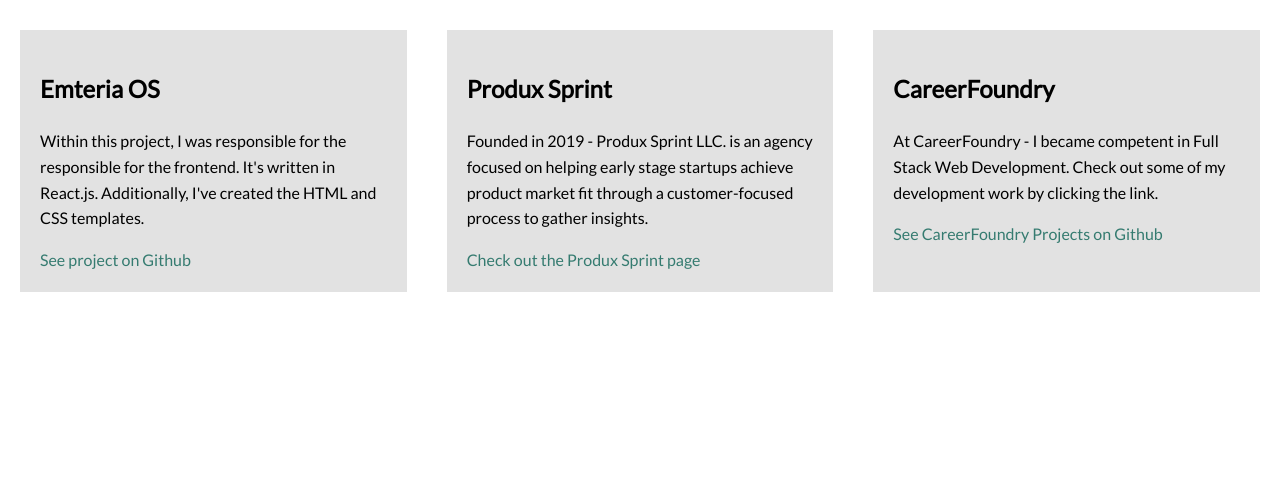
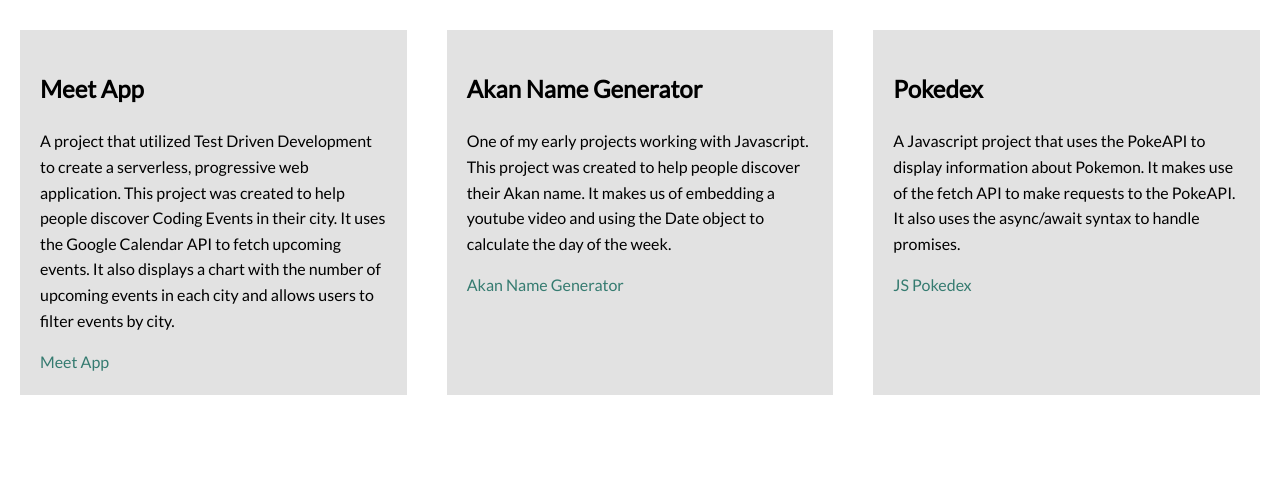
Before and after one commit to jasonduro/Portfolio-Site, a plain HTML site: page projects.html in a window 1280 px wide. Shown: the part 220-719 px from the top of the page. Drawn offline with nearby package versions, Linux system fonts and the light colour scheme.

Commit message:
projects page update

```diff
--- a/projects.html
+++ b/projects.html
@@ -46,31 +46,32 @@
         <div class="grid">
             <!-- Grid items will live here -->
             <div class="grid__item">
-                <h2>Emteria OS</h2>
+                <h2>Meet App</h2>
                 <p>
-                    Within this project, I was responsible for the responsible for the frontend. It's written in
-                    React.js.
-                    Additionally, I've created the HTML and CSS templates.
+                    A project that utilized Test Driven Development to create a serverless, progressive web application.
+                    This project was created to help people discover
+                    Coding Events in their city. It uses the Google Calendar API to fetch upcoming events. It also
+                    displays a chart with the number of upcoming events in each city and allows users to filter events
+                    by city.
                 </p>
-                <a href="#">See project on Github</a>
+                <a href="https://jasonduro.github.io/meet/">Meet App</a>
             </div>
             <div class="grid__item">
-                <h2>Produx Sprint</h2>
+                <h2>Akan Name Generator</h2>
                 <p>
-                    Founded in 2019 - Produx Sprint LLC. is an agency focused on helping early stage startups achieve
-                    product market
-                    fit through a customer-focused process to gather insights.
+                    One of my early projects working with Javascript. This project was created to help people discover
+                    their Akan name. It makes us of embedding a youtube video and using the Date object to calculate the
+                    day of the week.
                 </p>
-                <a href="#">Check out the Produx Sprint page</a>
+                <a href="https://jasonduro.github.io/akan_name_generator/">Akan Name Generator</a>
             </div>
             <div class="grid__item">
-                <h2>CareerFoundry</h2>
+                <h2>Pokedex</h2>
                 <p>
-                    At CareerFoundry - I became competent in Full Stack Web Development. Check out some of my
-                    development work by clicking
-                    the link.
+                    A Javascript project that uses the PokeAPI to display information about Pokemon. It makes use of the
+                    fetch API to make requests to the PokeAPI. It also uses the async/await syntax to handle promises.
                 </p>
-                <a href="#">See CareerFoundry Projects on Github</a>
+                <a href="https://jasonduro.github.io/simple-js-app/">JS Pokedex</a>
             </div>
         </div>
     </section>
```
